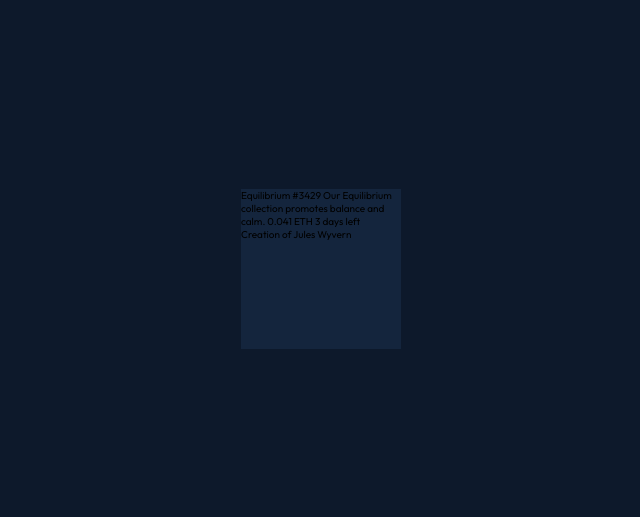
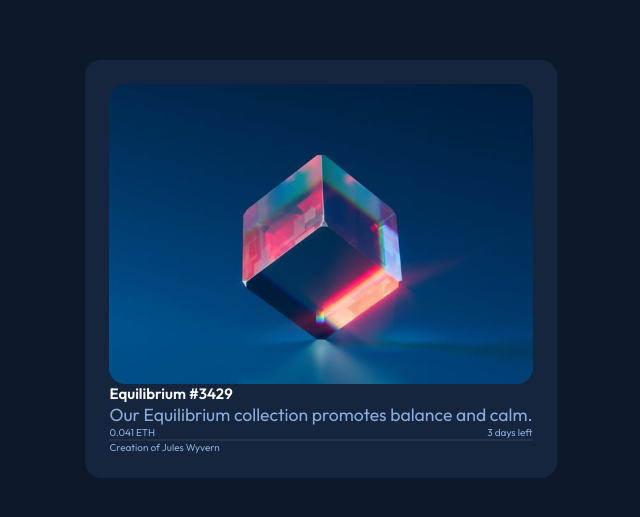
Before and after one commit to andressalazar08/Frontend_Mentor_project_3, a plain HTML site: page index.html in a window 1280 px wide. Shown: the part 131-648 px from the top of the page, without its empty margins (319-959 px from the left). Drawn offline with Linux system fonts and the light colour scheme.

Commit message:
initial design

```diff
--- a/index.html
+++ b/index.html
@@ -13,19 +13,44 @@
 <body>
 
 
-  <main>
-  <div class="container">
-    Equilibrium #3429
+  <main class="main-container">
+    <section class="second-container">
+      <div class="contenedor-imagen">
+        <div class="main-image"></div>
+        <div class="effect-image"></div>
+      </div>
 
-    Our Equilibrium collection promotes balance and calm.
+      <div class="texto-principal">
+        <h1>
+          <a href="#">Equilibrium #3429</a>
+        </h1>
 
-    0.041 ETH
-    3 days left
 
-    Creation of Jules Wyvern
+        <p>
+          Our Equilibrium collection promotes balance and calm.
+        </p>
 
-  </div>
 
+      </div>
+
+      <div class="datos">
+        <div>0.041 ETH</div>
+        <div>3 days left</div>
+
+
+      </div>
+
+      <hr class="linea">
+
+      <div class="autor">
+        <div></div>
+        <div>Creation of Jules Wyvern</div>
+
+
+      </div>
+
+
+    </section>
 
   </main>
 
--- a/styles.css
+++ b/styles.css
@@ -4,6 +4,7 @@
 *{
     margin: 0;
     padding: 0;
+    box-sizing: border-box;
 }
 
 
@@ -12,7 +13,7 @@
     --Cyan: hsl(178, 100%, 50%);
     --Very-dark-blue-main-BG: hsl(217, 54%, 11%);
     --Very-dark-blue-card-BG: hsl(216, 50%, 16%);
-    --Very-dark-blue-line-: hsl(215, 32%, 27%);
+    --Very-dark-blue-line: hsl(215, 32%, 27%);
     --White: hsl(0, 0%, 100%);
 }
 
@@ -25,34 +26,71 @@ body{
     font-family: 'Outfit', sans-serif;
     font-size: 62.5%; /* 16px * 0.625 = 10px; */
     background-color: var(--Very-dark-blue-main-BG);
-
-     /*Con las siguientes propiedades se da en body
-     para que los elementos que lo componen se ubiquen
-     en todo el centro de la pantalla*/
-     display: flex;
-     align-items: center;
-     justify-content: center;
-     min-height: 100vh;
 }
 
 p{
     font-size: 1.8rem;
 }
 
-.container{
+.main-container{
 
+/*Con las siguientes propiedades se da en body
+    para que los elementos que lo componen se ubiquen
+    en todo el centro de la pantalla*/
+    display: flex;
+    align-items: center;
+    justify-content: center;
+    min-height: 100vh;
+}
 
-
-    /*Estilos de fondo*/
+.second-container{
     background-color: var(--Very-dark-blue-card-BG);
-
-    /*Tamaño de la tarjeta*/
-    width: 10rem; /* 15rem = 15*16px = 240px*/
-    height:10rem;
+    border-radius: 1rem;
+    padding: 1.5rem;
 
 }
 
+.contenedor-imagen{
+    /*position: relative;*/
+}
 
+.main-image{
+    background-image: url(images/image-equilibrium.jpg);
+    background-repeat: no-repeat;
+    background-position: center center;
+    background-size: cover;
+    height: 100%;
+    min-height: 18.75rem;
+    width: 100%;
+    border-radius: 1rem;
+}
+.texto-principal h1 a{
+    text-decoration: none;
+    color: var(--White);
+}
+
+.texto-principal p{
+    text-decoration: none;
+    color: var(--Soft-blue);
+    font-size: 1.1rem;
+    font-weight: 400;
+}
+
+.datos{
+    display: flex;
+    flex-direction: row;
+    justify-content: space-between;
+    color: var(--Soft-blue);
+}
+
+.linea{
+    border: 1px solid var(--Very-dark-blue-line);
+    opacity: 0.5;
+}
+
+.autor{
+    color: var(--Soft-blue);
+}
 
 
 
```
